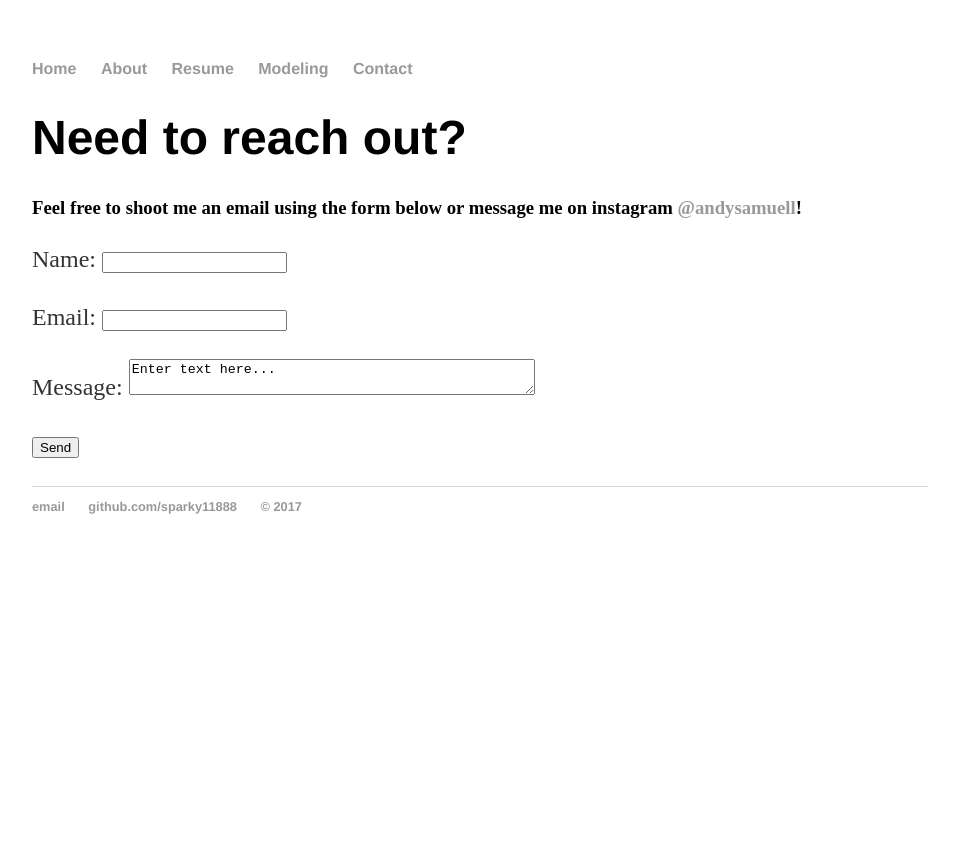
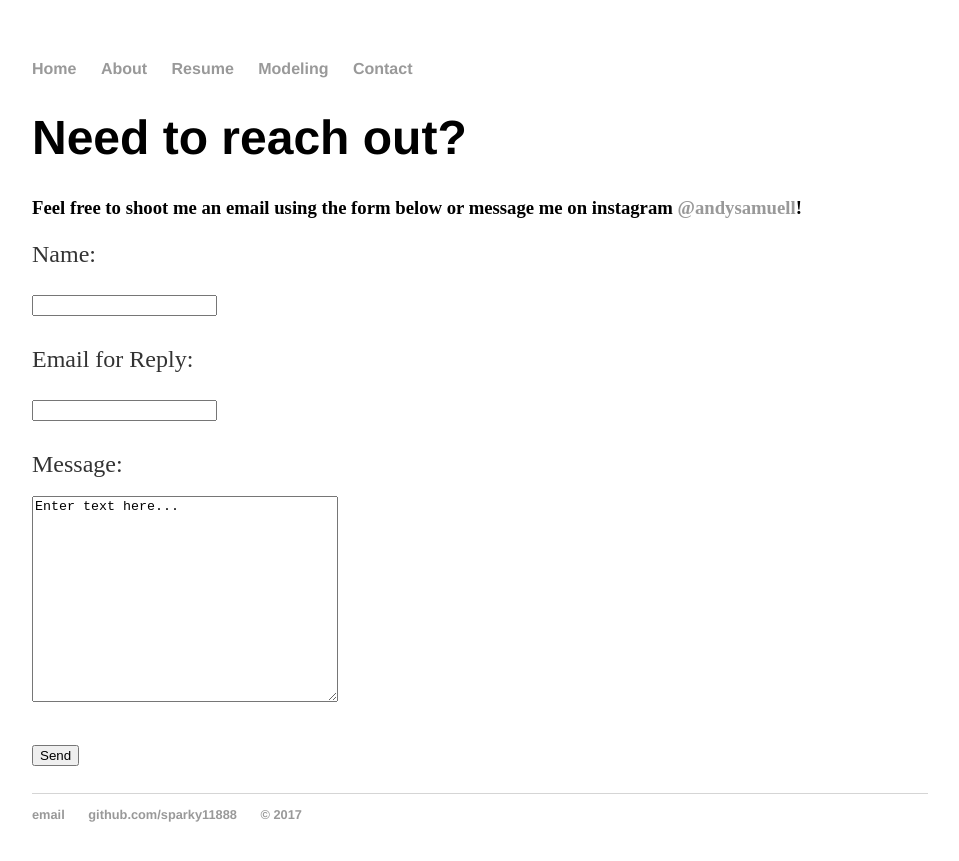
Before and after one commit to sparky11888/andysamuell, a Jekyll site: the page built from contact/index.html, in a window 1280 px wide. Shown: the top 861 px of the page, without its empty margins (160-1119 px from the left). Built offline with Jekyll 4.4.1, drawn with Linux system fonts in a browser that asks for light colours.

Commit message:
bug fixes

```diff
--- a/contact/index.html
+++ b/contact/index.html
@@ -7,19 +7,25 @@ title: Contact
 	<h3>Feel free to shoot me an email using the form below or message me on instagram <a href="https://www.instagram.com/andysamuell" alt="link to instagram account">@andysamuell</a>!</h3>
 	<form id="emailform" action="https://formspree.io/andysamuell100@gmail.com"
 	      method="POST">
+	    <p style="margin:0 0 -10px 0;">
+	    <label for="name">Name:</label>
+	    </p>
 	    <p>
-	    <label for="name">Name:</label>
 	    <input id="name" type="text" name="name">
 	    </p>
 
+	    <p style="margin:0 0 -10px 0;">
+	    <label for="email">Email for Reply:</label>
+	    </p>
 	    <p>
-	    <label for="email">Email:</label>
 	    <input id="email" type="email" name="_replyto">
 	    </p>
 
+	    <p style="margin:0 0 -10px 0;">
+	    <label for="message">Message:</label>
+	    </p>
 	    <p>
-	    <label for="message">Message:</label>
-	    <textarea name="message" form="emailform" style="width:400px;">Enter text here...</textarea>
+	    <textarea name="message" form="emailform" style="height:200px; width:300px;">Enter text here...</textarea>
 	    </p>
 	    <p>
 	    <input type="submit" value="Send">
```
